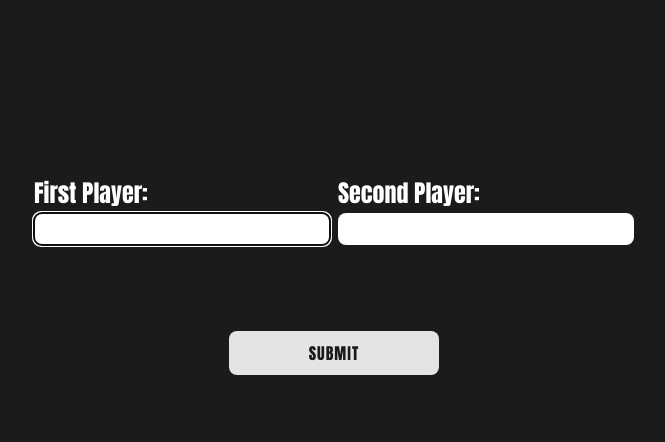
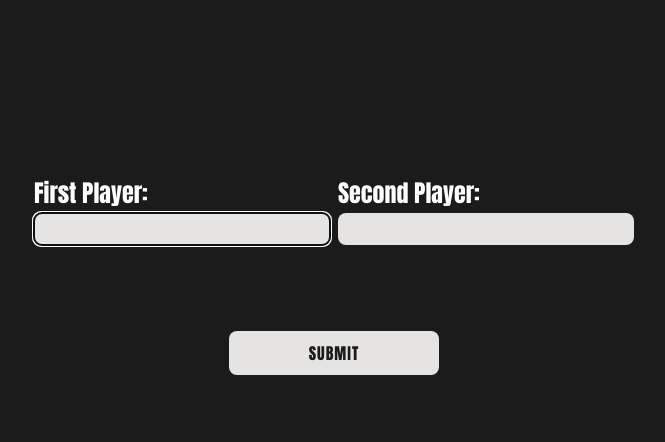
Before and after one commit to Thaigp00/tic-tac-toe, a plain HTML site: page index.html in a window 1280 px wide. Shown: the part 125-567 px from the top of the page, without its empty margins (306-971 px from the left). Drawn offline with Linux system fonts and the light colour scheme.

Commit message:
Fix minor css issues

```diff
--- a/style.css
+++ b/style.css
@@ -42,7 +42,6 @@ nav h1 {
     display: grid;
     grid-template: repeat(3, 1fr) / repeat(3, 1fr);
     gap: 8px;
-    border: 8px solid var(--main-color);
     border-radius: 8px;
     background-color: var(--main-color);
     width: 400px;
@@ -155,6 +154,7 @@ form input {
     border: none;
     border-radius: 8px;
     font-size: 1rem;
+    background-color: #E5E4E2;
 }
 
 .first-input {
```
